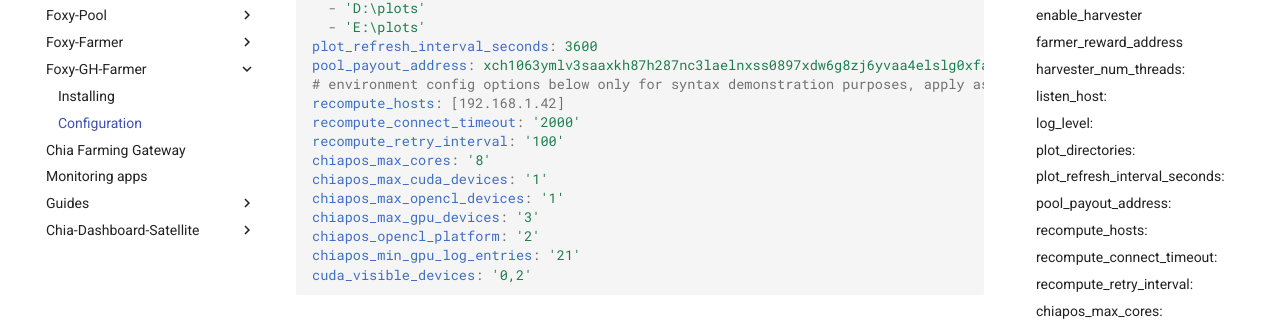
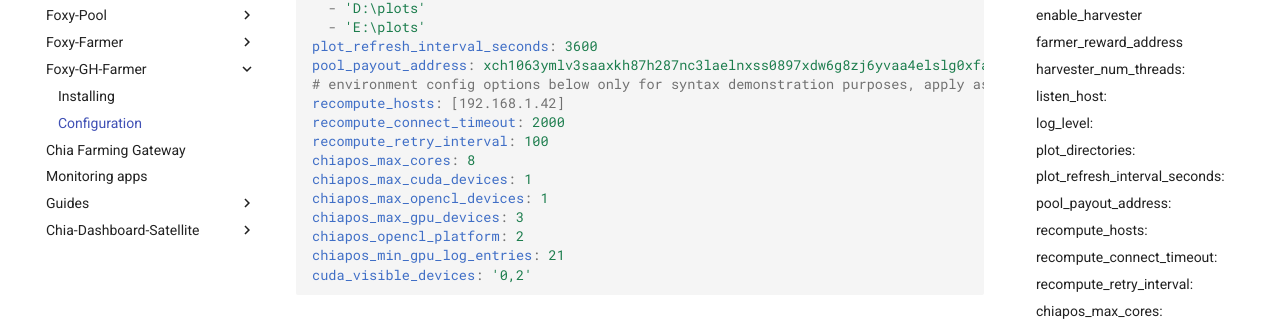
Before and after one commit to foxypool/docs, an MkDocs documentation site: the page built from docs/proof-of-spacetime/foxy-gh-farmer/configuration.md, in a window 1280 px wide and 900 px high, scrolled down 390 px. Shown: the part 147-477 px from the top of the window. Built offline with MkDocs 1.6.1 and Material for MkDocs 9.7.7, drawn with Linux system fonts in a browser that asks for light colours; comment, search, counter and statistics services are not loaded.

````diff
--- a/docs/proof-of-spacetime/foxy-gh-farmer/configuration.md
+++ b/docs/proof-of-spacetime/foxy-gh-farmer/configuration.md
@@ -16,14 +16,14 @@ plot_refresh_interval_seconds: 3600
 pool_payout_address: xch1063ymlv3saaxkh87h287nc3laelnxss0897xdw6g8zj6yvaa4elslg0xfa
 # environment config options below only for syntax demonstration purposes, apply as need with the values you require
 recompute_hosts: [192.168.1.42]
-recompute_connect_timeout: '2000'
-recompute_retry_interval: '100'
-chiapos_max_cores: '8'
-chiapos_max_cuda_devices: '1'
-chiapos_max_opencl_devices: '1'
-chiapos_max_gpu_devices: '3'
-chiapos_opencl_platform: '2'
-chiapos_min_gpu_log_entries: '21'
+recompute_connect_timeout: 2000
+recompute_retry_interval: 100
+chiapos_max_cores: 8
+chiapos_max_cuda_devices: 1
+chiapos_max_opencl_devices: 1
+chiapos_max_gpu_devices: 3
+chiapos_opencl_platform: 2
+chiapos_min_gpu_log_entries: 21
 cuda_visible_devices: '0,2'
 ```
 
````
